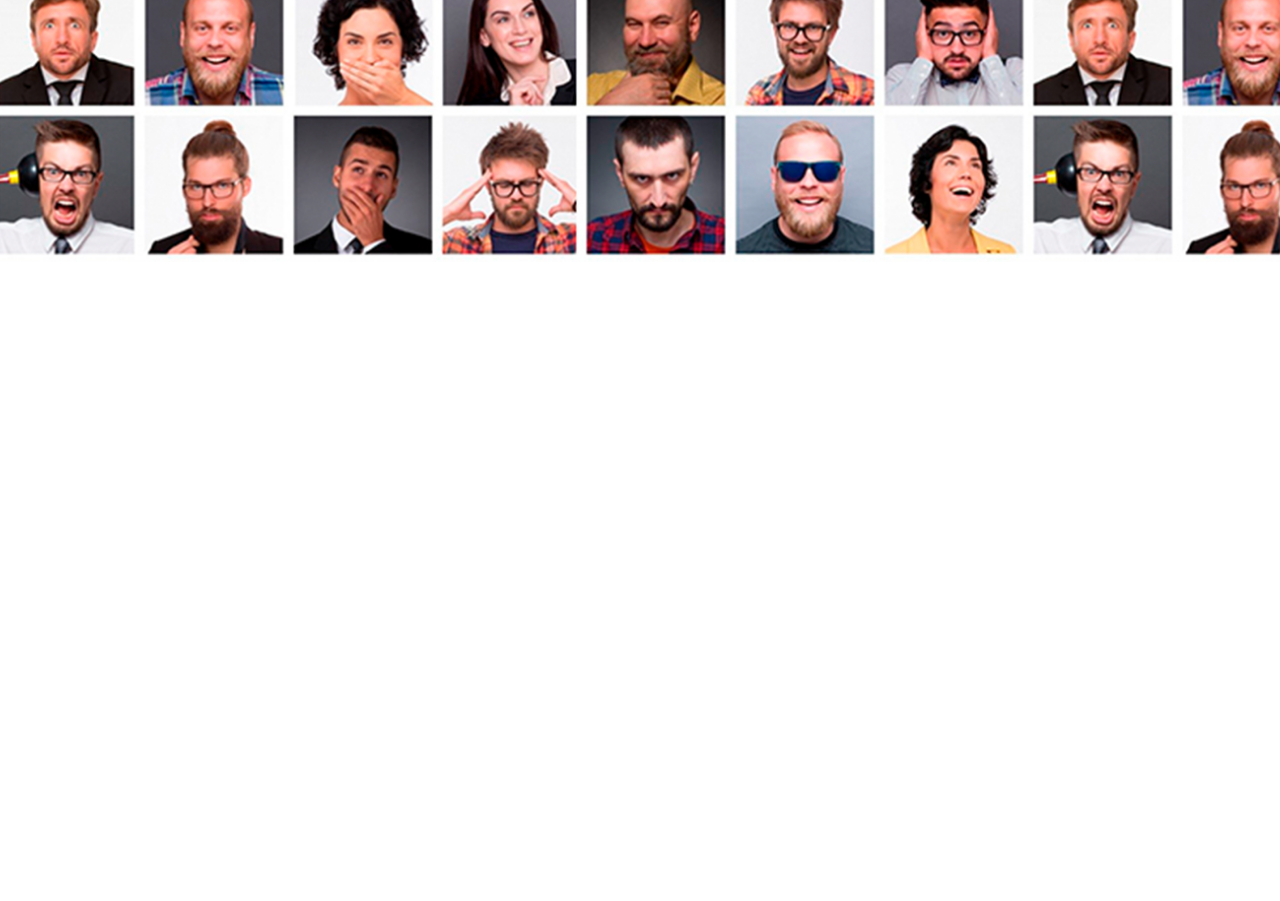
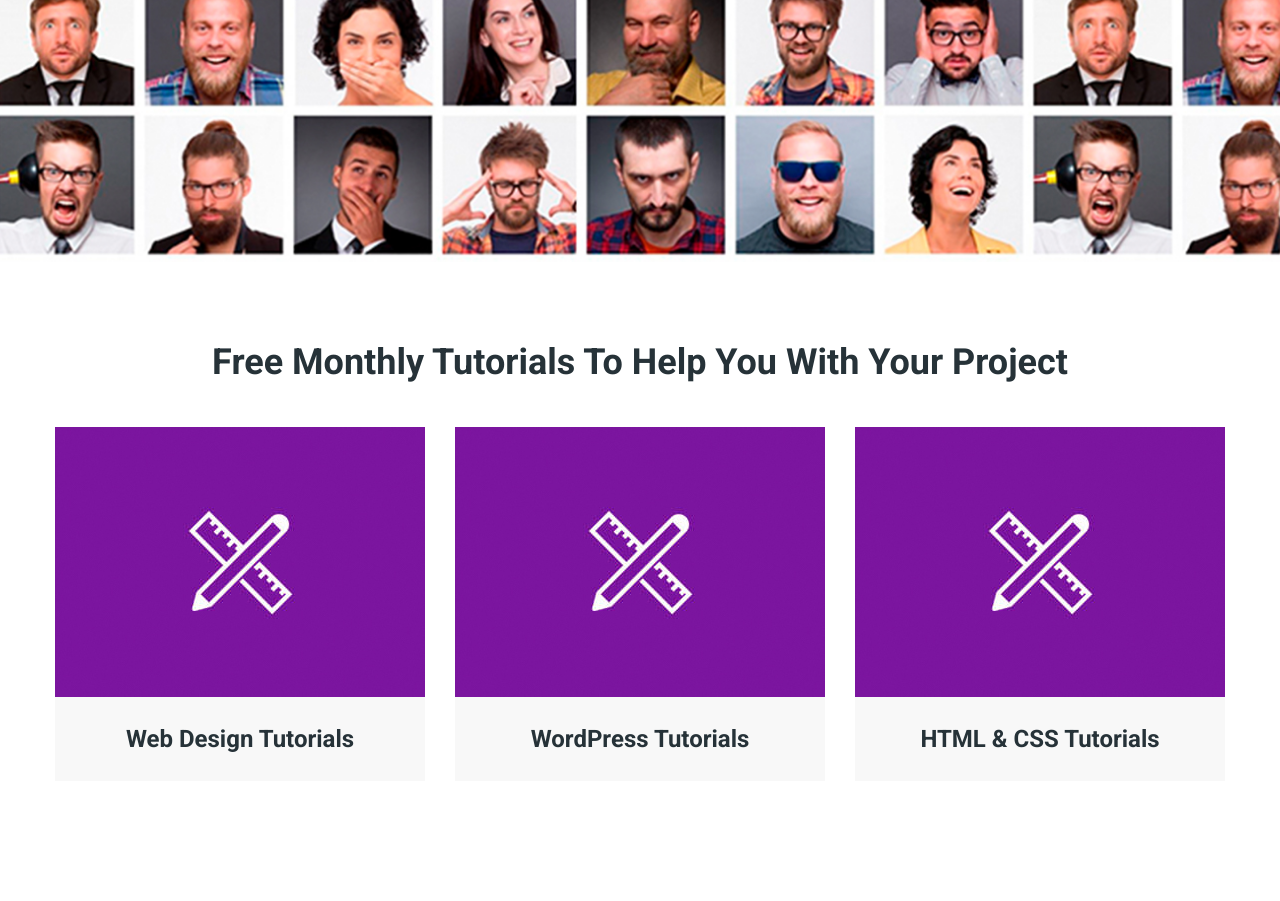
Before and after one commit to GhostPandaGP/moderno, a website: page app/index.html in a window 1280 px wide. Shown: the part 4875-5776 px from the top of the page. Before the commit the page ends 5137 px from the top, so only its background shows below. Drawn offline with nearby package versions, Linux system fonts and the light colour scheme.

Commit message:
added tutorial section

```diff
--- a/app/index.html
+++ b/app/index.html
@@ -791,8 +791,30 @@
 
     <section class="author" style="background-image: url(images/author-bg.jpg);">
         <div class="author__box">
-            <div class="author__title">Over 20,000 Author  Are Involved Here!</div>
+            <div class="author__title">Over 20,000 Author Are Involved Here!</div>
             <a href="#" class="author__link">Become A Author</a>
+        </div>
+    </section>
+
+    <section class="tutorial">
+        <div class="container">
+            <div class="tutorial__title title">
+                Free Monthly Tutorials To Help You With Your Project
+            </div>
+            <div class="tutorial__inner">
+                <div class="tutorial__item">
+                    <div class="tutorial__item-images" style="background-image: url(images/content/tutorial.jpg);"></div>
+                    <div class="tutorial__item-title">Web Design Tutorials</div>
+                </div>
+                <div class="tutorial__item">
+                    <div class="tutorial__item-images" style="background-image: url(images/content/tutorial.jpg);"></div>
+                    <div class="tutorial__item-title">WordPress Tutorials</div>
+                </div>
+                <div class="tutorial__item">
+                    <div class="tutorial__item-images" style="background-image: url(images/content/tutorial.jpg);"></div>
+                    <div class="tutorial__item-title">HTML & CSS Tutorials</div>
+                </div>
+            </div>
         </div>
     </section>
 
--- a/app/scss/style.scss
+++ b/app/scss/style.scss
@@ -385,3 +385,33 @@
     background-color: $green;
 }
 // end author
+
+// start tutorial
+.tutorial{
+    padding: 70px 0px 120px;
+    &__inner{
+        display: flex;
+        justify-content: space-between;
+    }
+    &__item{
+        max-width: 370px;
+        width: 100%;
+    }
+}
+.tutorial__item{
+    &-images{
+        min-height: 270px;
+        background-repeat: no-repeat;
+        background-position: center;
+        background-size: cover;
+    }
+    &-title{
+        padding: 30px 10px;
+        background-color: #f8f8f8;
+        text-align: center;
+        font-size: 24px;
+        color: $bg;
+        @include f700;
+    }
+}
+// end tutorial
```
Also changed, not shown: app/css/style.min.css, app/images/content/tutorial.jpg (added).
